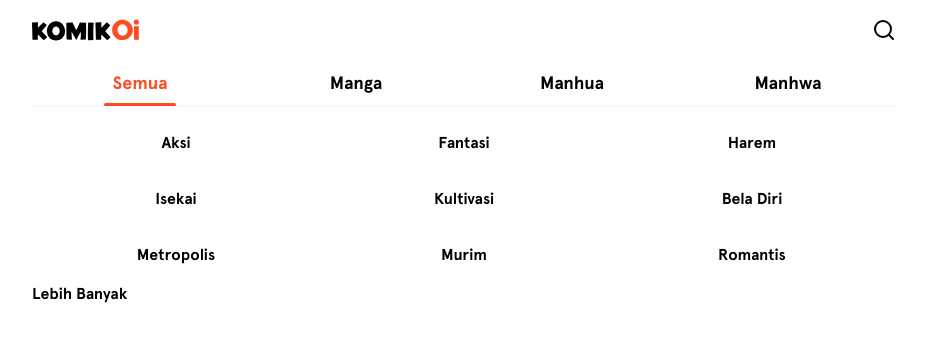
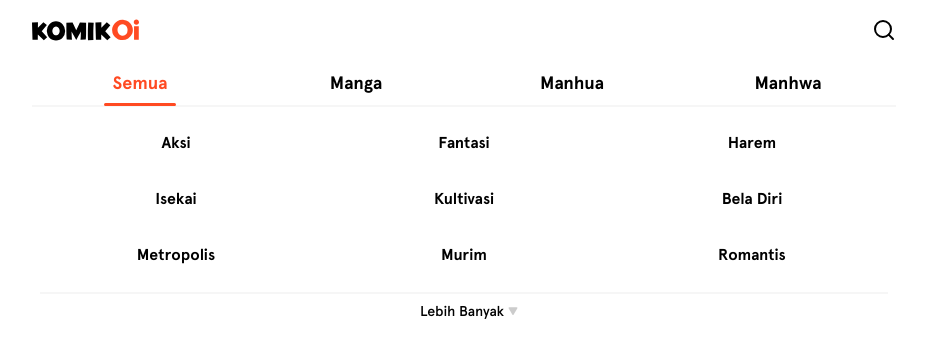
Before and after one commit to LackFos/KomikOI, a Next.js app: page /search in a window 1280 px wide. Shown: the top 358 px of the page, without its empty margins (176-1101 px from the left). Built offline with nearby package versions, Linux system fonts and the light colour scheme.

Commit message:
Penyesuaian

```diff
--- a/components/Icons.js
+++ b/components/Icons.js
@@ -1,8 +1,8 @@
 export function Chevron({
   direction = "right",
   color = "black",
-  height = 24,
   width = 24,
+  height = width,
   viewBox = "0 0 24 24",
 }) {
   return (
@@ -23,7 +23,33 @@ export function Chevron({
   );
 }
 
-export function Star({ height = 24, width = 24, viewBox = "0 0 24 24" }) {
+export function Triangle({
+  direction = "right",
+  color = "black",
+  width = 24,
+  height = width,
+  viewBox = "0 0 24 24",
+  classTambahan = "",
+}) {
+  return (
+    <svg
+      xmlns="http://www.w3.org/2000/svg"
+      className={`triangle-${direction} ${classTambahan}`}
+      width={width}
+      height={height}
+      viewBox={viewBox}
+      fill={color}
+      stroke={color}
+      strokeWidth="2"
+      strokeLinecap="round"
+      strokeLinejoin="round"
+    >
+      <path d="M10.29 3.86L1.82 18a2 2 0 0 0 1.71 3h16.94a2 2 0 0 0 1.71-3L13.71 3.86a2 2 0 0 0-3.42 0z"></path>
+    </svg>
+  );
+}
+
+export function Star({ width = 24, height = width, viewBox = "0 0 24 24" }) {
   return (
     <svg
       xmlns="http://www.w3.org/2000/svg"
@@ -41,7 +67,7 @@ export function Star({ height = 24, width = 24, viewBox = "0 0 24 24" }) {
   );
 }
 
-export function Search({ height = 24, width = 24, viewBox = "0 0 24 24" }) {
+export function Search({ width = 24, height = width, viewBox = "0 0 24 24" }) {
   return (
     <svg
       xmlns="http://www.w3.org/2000/svg"
@@ -61,7 +87,7 @@ export function Search({ height = 24, width = 24, viewBox = "0 0 24 24" }) {
 }
 
 export function Logo({
-  height = 24,
+  height = width,
   width = 24,
   viewBox = "0 0 103.68 20.57",
 }) {
--- a/libs/mutipleSelectionMenu.js
+++ b/libs/mutipleSelectionMenu.js
@@ -1,3 +1,5 @@
+import { useRef } from "react/cjs/react.production.min";
+
 export default function MutipleSelectionMenu({
   children,
   activeIndex,
--- a/libs/singleSelectionMenu.js
+++ b/libs/singleSelectionMenu.js
@@ -13,7 +13,6 @@ export default function SingleMenuSelection({
 
   // Inject / Menambahkan Element Tambahan
   const childElement = children.map((value, index) => {
-    console.log(value);
     const classTambahan =
       value.props.classTambahan != undefined ? value.props.classTambahan : "";
 
--- a/pages/search.js
+++ b/pages/search.js
@@ -1,11 +1,14 @@
-import React, { useState } from "react";
+import React, { useState, useRef } from "react";
 
 import SingleSelectionMenu from "../libs/singleSelectionMenu";
 import MutipleSelectionMenu from "../libs/mutipleSelectionMenu";
 import BorderBottomMenu from "../components/menu/borderBottom";
+
 import FillBorderMenu from "../components/menu/fillBorder";
 import Layout from "../components/layout";
-import styles from "../styles/genresPage.module.css";
+import { Triangle } from "../components/Icons";
+
+import styles from "../styles/searchPage.module.css";
 
 const MemorizeMenuGenre = React.memo(MenuGenre);
 const MemorizeMenuTipeKomik = React.memo(MenuTipeKomik);
@@ -80,6 +83,12 @@ function MenuGenre({ setState }) {
     "Zombie",
   ];
 
+  const tipeGenreWrapperEl = useRef();
+
+  const handleClick = () => {
+    tipeGenreWrapperEl.current.classList.toggle("all");
+  };
+
   const TombolGenres = listGenres.map((value) => {
     return (
       <FillBorderMenu
@@ -91,14 +100,18 @@ function MenuGenre({ setState }) {
   });
 
   return (
-    <div className={styles.tipeGenreWrapper}>
+    <div className={styles.tipeGenreWrapper} ref={tipeGenreWrapperEl}>
       <MutipleSelectionMenu
         setState={setState}
         classTambahan={styles.tipeGenre}
       >
         {TombolGenres}
       </MutipleSelectionMenu>
-      <div className={styles.lebihBanyak}>Lebih Banyak</div>
+      <div className="hr" />
+      <div className={styles.lebihBanyak} onClick={handleClick}>
+        Lebih Banyak
+        <Triangle width={10} classTambahan={styles.lebihBanyakIcon} />
+      </div>
     </div>
   );
 }
--- a/styles/genresPage.module.css
+++ /dev/null
@@ -1,42 +0,0 @@
-.menu {
-  padding: 0px 18px;
-}
-
-.tipeKomik {
-  font-size: 0.875rem;
-  display: flex;
-  height: 45px;
-  width: 100%;
-}
-
-.tombolTipeKomik {
-  width: calc(100% / 4);
-}
-
-.tipeGenreWrapper {
-  font-size: 0.75rem;
-  font-weight: 900;
-}
-
-.tipeGenre {
-  display: flex;
-  flex-wrap: wrap;
-  overflow: hidden;
-  height: 169px;
-}
-
-.tombolGenre {
-  white-space: nowrap;
-  width: calc(100% / 3);
-  padding: 4px;
-}
-
-@media (min-width: 768px) {
-  .tipeKomik {
-    font-size: 1rem;
-  }
-
-  .tipeGenreWrapper {
-    font-size: 0.88rem;
-  }
-}
--- a/styles/globals.css
+++ b/styles/globals.css
@@ -22,6 +22,8 @@ html {
   --lightenMain: rgb(255, 74, 34, 0.12);
   --onMain: white;
   --garisPembatas: #f6f6f6;
+  --gray: #cccccc;
+  --darkenGray: #5e5e5e;
   /* swiper */
   --swiper-pagination-color: var(--main);
   --swiper-pagination-bullet-inactive-color: white;
@@ -68,6 +70,14 @@ h2 {
   transform: rotate(180deg);
 }
 
+.chevron-bottom {
+  transform: rotate(90deg);
+}
+
+.triangle-bottom {
+  transform: rotate(180deg);
+}
+
 main {
   max-width: 900px;
   margin: auto;
--- /dev/null
+++ b/styles/searchPage.module.css
@@ -0,0 +1,75 @@
+.menu {
+  padding: 0px 18px;
+}
+
+.tipeKomik {
+  font-size: 0.875rem;
+  display: flex;
+  height: 45px;
+  width: 100%;
+}
+
+.tombolTipeKomik {
+  width: calc(100% / 4);
+}
+
+.tipeGenreWrapper {
+  font-size: 0.75rem;
+  font-weight: 900;
+}
+
+:global(.all) .tipeGenre {
+  height: 100%;
+}
+
+.tipeGenre {
+  overflow: hidden;
+  display: flex;
+  flex-wrap: wrap;
+  height: 150px;
+}
+
+.tipeGenreWrapper :global(.hr) {
+  margin-top: 8px;
+}
+
+.tombolGenre {
+  white-space: nowrap;
+  width: calc(100% / 3);
+  padding: 4px;
+}
+
+.lebihBanyak {
+  font-size: 0.9em;
+  font-weight: 700;
+  padding: 8px 4px 8px 14px;
+  display: flex;
+  justify-content: center;
+  align-items: center;
+}
+
+:global(.all) .lebihBanyakIcon {
+  transform: rotate(0deg);
+  fill: var(--darkenGray);
+}
+
+.lebihBanyakIcon {
+  margin-left: 4px;
+  transform: rotate(180deg);
+  fill: var(--gray);
+  stroke: none;
+}
+
+@media (min-width: 768px) {
+  .tipeKomik {
+    font-size: 1rem;
+  }
+
+  .tipeGenre {
+    height: 169px;
+  }
+
+  .tipeGenreWrapper {
+    font-size: 0.88rem;
+  }
+}
```
